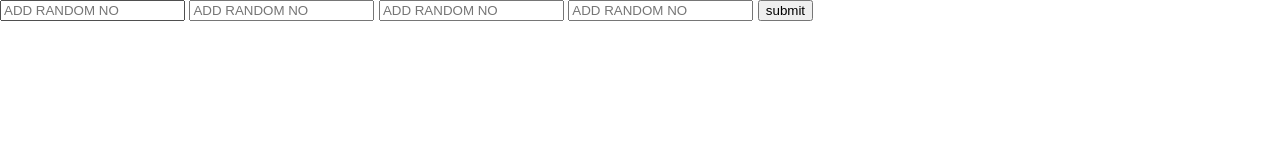
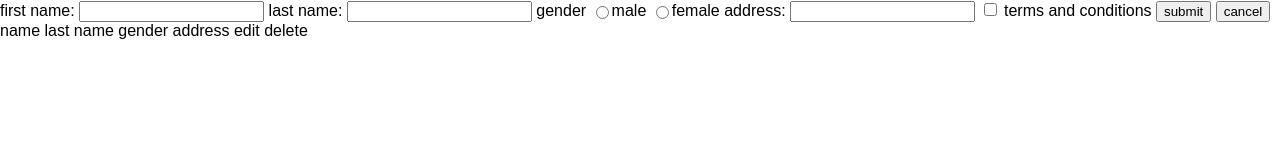
Before and after one commit to sadityaprdxn/js-task2, a plain HTML site: page index.html in a window 1280 px wide. Drawn offline with Linux system fonts and the light colour scheme.

Commit message:
added html structure

```diff
--- a/index.html
+++ b/index.html
@@ -27,15 +27,28 @@
     <main>
 
       <form>
-      <input type="text" placeholder="ADD RANDOM NO" id="text1">
-      <input type="text" placeholder="ADD RANDOM NO" id="text2">
-      <input type="text" placeholder="ADD RANDOM NO" id="text3">
-      <input type="text" placeholder="ADD RANDOM NO" id="text4">
+      <label>first name:</label> <input type="text" id="name">
+      <label>last name:</label> <input type="text" id="sirname">
+      <label>gender</label> <input type="radio" name="gender" id="male"><label>male</label>
+                            <input type="radio" name="gender" id="female"><label>female</label>
+      <label>address:</label> <input type="text" id="address">
 
-      <button id="submit" title="Submit" >submit</button>
+      <input type="checkbox" id="checkbox"> <label>terms and conditions</label>
+
+      <button id="submit" title="Submit">submit</button>
+      <button id="cancel" title="cancel">cancel</button>
       </form>
 
-      <ul id="show"></ul>
+      <div class="display">
+        <ul>
+          <li>name</li>
+          <li>last name</li>
+          <li>gender</li>
+          <li>address</li>
+          <li>edit</li>
+          <li>delete</li>
+        </ul>
+      </div>
 
     </main>
     <!--main section end-->
```
